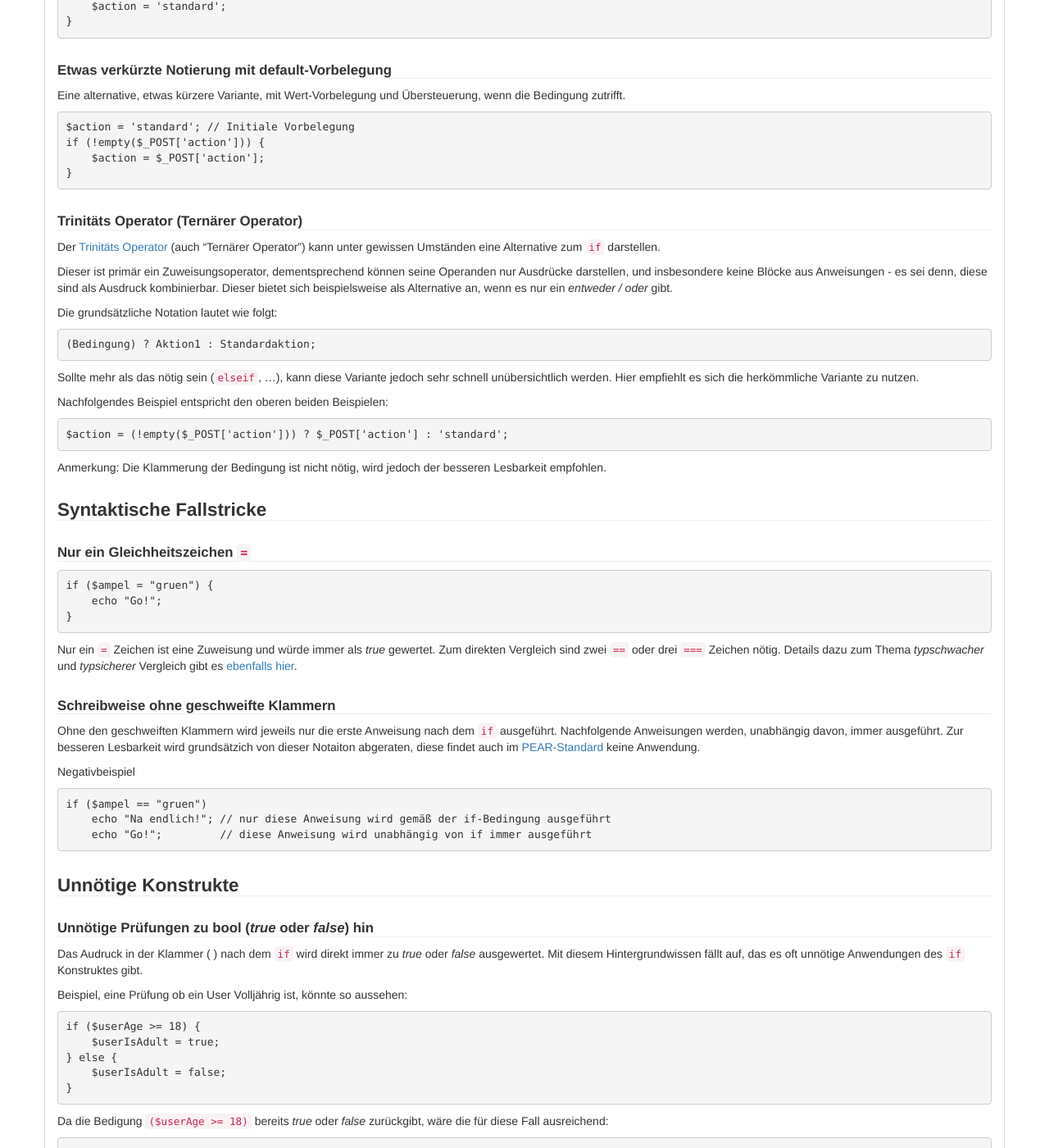
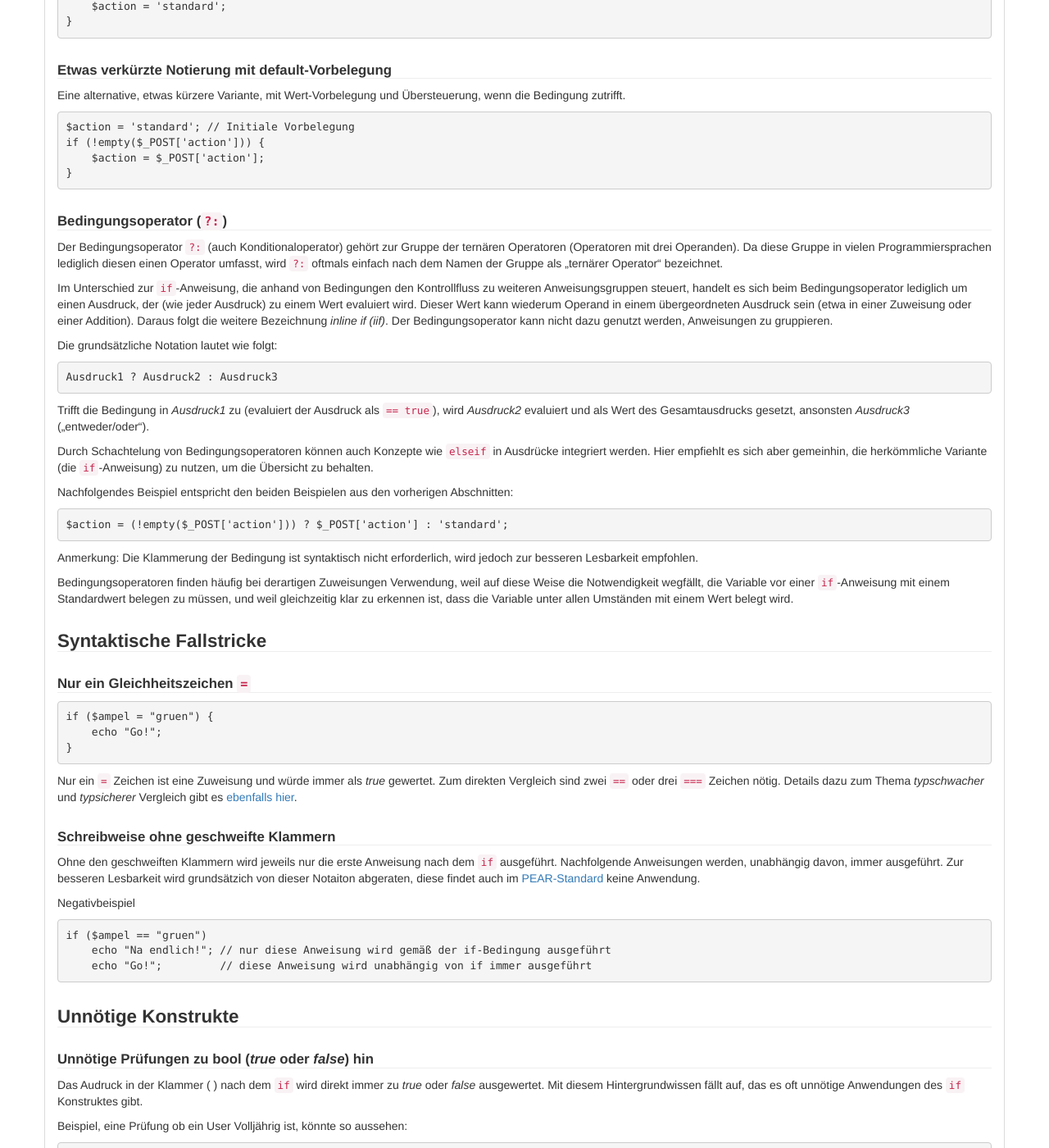
Before and after one commit to php-de/php-de.github.io, a Jekyll site: the page built from code-optimizing/if.md, in a window 1280 px wide and 1400 px high, scrolled down 1045 px. Shown: the whole window at 82% size. Built offline with Jekyll 4.4.1, drawn with Linux system fonts in a browser that asks for light colours; nearby versions of some CDN libraries; some of the changed text lies outside the part shown.

Commit message:
if - "Bedingungsoperator"

```diff
--- a/code-optimizing/if.md
+++ b/code-optimizing/if.md
@@ -85,27 +88,31 @@ if (!empty($_POST['action'])) {
 ~~~
 
 
-#### Trinitäts Operator (Ternärer Operator)
+#### Bedingungsoperator (`?:`)
 
-Der [Trinitäts Operator](http://php.net/manual/de/language.operators.comparison.php) (auch "Ternärer Operator") kann unter gewissen Umständen eine Alternative zum `if` darstellen.
+Der Bedingungsoperator `?:` (auch Konditionaloperator) gehört zur Gruppe der ternären Operatoren (Operatoren mit drei Operanden). Da diese Gruppe in vielen Programmiersprachen lediglich diesen einen Operator umfasst, wird `?:` oftmals einfach nach dem Namen der Gruppe als „ternärer Operator“ bezeichnet.
 
-Dieser ist primär ein Zuweisungsoperator, dementsprechend können seine Operanden nur Ausdrücke darstellen, und insbesondere keine Blöcke aus Anweisungen - es sei denn, diese sind als Ausdruck kombinierbar. Dieser bietet sich beispielsweise als Alternative an, wenn es nur ein *entweder / oder* gibt.
+Im Unterschied zur `if`-Anweisung, die anhand von Bedingungen den Kontrollfluss zu weiteren Anweisungsgruppen steuert, handelt es sich beim Bedingungsoperator lediglich um einen Ausdruck, der (wie jeder Ausdruck) zu einem Wert evaluiert wird. Dieser Wert kann wiederum Operand in einem übergeordneten Ausdruck sein (etwa in einer Zuweisung oder einer Addition). Daraus folgt die weitere Bezeichnung *inline if (iif)*. Der Bedingungsoperator kann nicht dazu genutzt werden, Anweisungen zu gruppieren.
 
 Die grundsätzliche Notation lautet wie folgt:
 
 ~~~ php
-(Bedingung) ? Aktion1 : Standardaktion;
+Ausdruck1 ? Ausdruck2 : Ausdruck3
 ~~~
 
-Sollte mehr als das nötig sein (`elseif`, ...), kann diese Variante jedoch sehr schnell unübersichtlich werden. Hier empfiehlt es sich die herkömmliche Variante zu nutzen.
+Trifft die Bedingung in *Ausdruck1* zu (evaluiert der Ausdruck als `== true`), wird *Ausdruck2* evaluiert und als Wert des Gesamtausdrucks gesetzt, ansonsten *Ausdruck3* („entweder/oder“).
 
-Nachfolgendes Beispiel entspricht den oberen beiden Beispielen:
+Durch Schachtelung von Bedingungsoperatoren können auch Konzepte  wie `elseif` in Ausdrücke integriert werden. Hier empfiehlt es sich aber gemeinhin, die herkömmliche Variante (die `if`-Anweisung) zu nutzen, um die Übersicht zu behalten.
+
+Nachfolgendes Beispiel entspricht den beiden Beispielen aus den vorherigen Abschnitten:
 
 ~~~ php
 $action = (!empty($_POST['action'])) ? $_POST['action'] : 'standard';
 ~~~
 
-Anmerkung: Die Klammerung der Bedingung ist nicht nötig, wird jedoch der besseren Lesbarkeit empfohlen.
+Anmerkung: Die Klammerung der Bedingung ist syntaktisch nicht erforderlich, wird jedoch zur besseren Lesbarkeit empfohlen.
+
+Bedingungsoperatoren finden häufig bei derartigen Zuweisungen Verwendung, weil auf diese Weise die Notwendigkeit wegfällt, die Variable vor einer `if`-Anweisung mit einem Standardwert belegen zu müssen, und weil gleichzeitig klar zu erkennen ist, dass die Variable unter allen Umständen mit einem Wert belegt wird.
 
 
 ### Syntaktische Fallstricke
```
Also changed, not shown: other parts of code-optimizing/if.md (+3 -0 lines).
